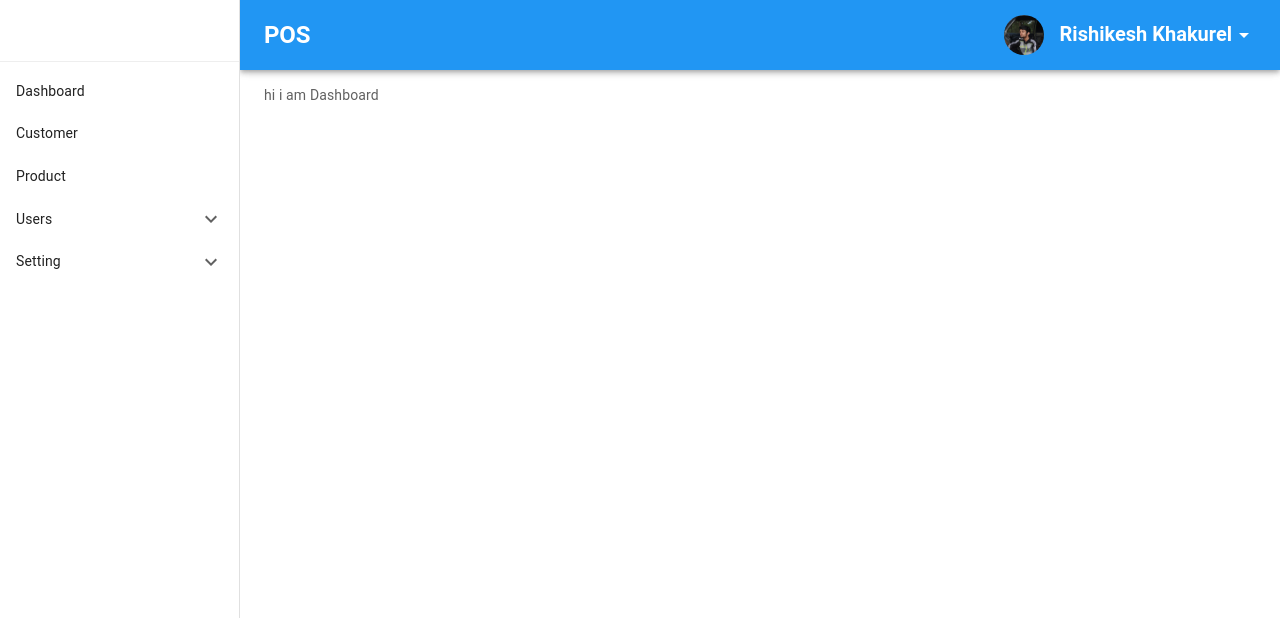
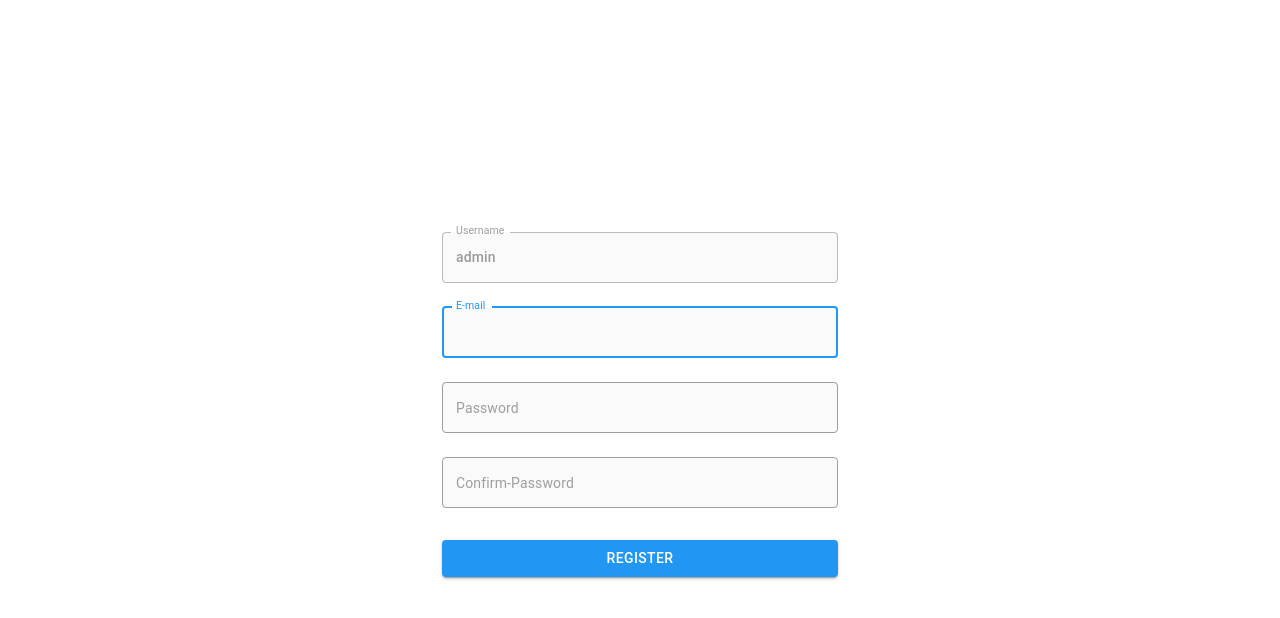
Before and after one commit to rishikeshkhakurel/pos, a React (Create React App) app: page /register in a window 1280 px wide. Shown: the top 618 px of the page. Built offline with nearby package versions, Linux system fonts and the light colour scheme.

Commit message:
login and register added also login logic implemented

```diff
--- a/src/common/config/theme/index.js
+++ b/src/common/config/theme/index.js
@@ -36,6 +36,7 @@ const theme = () => {
     breakpoints: {
       values: {
         xs: 0,
+        ls: 444,
         sm: 600,
         md: 960,
         lg: 1280,
--- a/src/common/config/theme/typography.js
+++ b/src/common/config/theme/typography.js
@@ -61,6 +61,11 @@ export function themeTypography(theme) {
       fontWeight: 400,
       lineHeight: '1.5em',
       color: theme.darkTextPrimary,
+    },
+    error: {
+      fontSize: '0.875rem',
+      fontWeight: 500,
+      color: theme.colors.errorMain,
     },
     customInput: {
       marginTop: 8,
--- /dev/null
+++ b/src/features/Auth/hooks/useLogin.js
@@ -0,0 +1,30 @@
+import { useState } from "react"
+import { useDispatch } from "react-redux";
+import userSlice from "../../../redux/slice/User.Slice"
+
+const useLogin=()=>{
+    const dispatch=useDispatch()
+    const [loginValue, setLoginValue]=useState();
+    const [error, seterror]=useState();
+
+    const handleOnChange = (e) => {
+        //update the value and stores in loginValue whenever the user types in input field
+        setLoginValue({ ...loginValue, [e.target.name]: e.target.value });
+      };
+
+    const onSubmit=(e)=>{
+        e.preventDefault();
+        if(loginValue.email==="admin" && loginValue.password==="password"){
+            console.log("successfull login")
+            dispatch(userSlice.actions.setData({ login: true }));
+            localStorage.setItem('login',true);
+        }else{
+            seterror({error:"Please Enter correct email or password"})
+        }
+
+    }
+
+    return {handleOnChange, onSubmit, error}
+}
+
+export default useLogin
--- /dev/null
+++ b/src/features/Auth/view/Login.js
@@ -0,0 +1,48 @@
+import React from "react";
+import { Box, TextField, Button, Container, Typography } from "@mui/material";
+import useLogin from "../hooks/useLogin";
+
+function Login() {
+  const { handleOnChange, onSubmit, error } = useLogin();
+  return (
+    <Container maxWidth="ls">
+      <form onSubmit={onSubmit}>
+        <Box
+          sx={{ mt: 1, display: "flex", flexDirection: "column" }}
+        >
+          <TextField
+            margin="normal"
+            name="email"
+            label="Username or E-mail"
+            variant="outlined"
+            fullWidth
+            autoFocus
+            onChange={handleOnChange}
+          />
+          <TextField
+            margin="normal"
+            name="password"
+            label="Password"
+            variant="outlined"
+            type="password"
+            fullWidth
+            onChange={handleOnChange}
+          />
+          <Typography>Email: admin, Password:"password"</Typography>
+          {error && <Typography variant="error" >{error.error}</Typography>}
+          <Button
+            margin="normal"
+            type="submit"
+            variant="contained"
+            sx={{ mt: 3, mb: 2, backgroundColor: "primary.main" }}
+            fullWidth
+          >
+            SIGN IN
+          </Button>
+        </Box>
+      </form>
+    </Container>
+  );
+}
+
+export default Login;
--- /dev/null
+++ b/src/features/Auth/view/Register.js
@@ -0,0 +1,54 @@
+import React from "react";
+import { Box, TextField, Button, Container } from "@mui/material";
+
+const Register = () => {
+  return (
+    <Container maxWidth="ls">
+      <Box
+        component="form"
+        sx={{ mt: 1, display: "flex", flexDirection: "column" }}
+      >
+        <TextField
+          margin="normal"
+          label="Username"
+          variant="outlined"
+          defaultValue="admin"
+          disabled
+          fullWidth
+        />
+        <TextField
+          margin="normal"
+          label="E-mail"
+          variant="outlined"
+          fullWidth
+          autoFocus
+        />
+        <TextField
+          margin="normal"
+          label="Password"
+          variant="outlined"
+          type="password"
+          fullWidth
+        />
+        <TextField
+          margin="normal"
+          label="Confirm-Password"
+          variant="outlined"
+          type="password"
+          fullWidth
+        />
+        <Button
+          margin="normal"
+          type="submit"
+          variant="contained"
+          sx={{ mt: 3, mb: 2, backgroundColor: "primary.main" }}
+          fullWidth
+        >
+          REGISTER
+        </Button>
+      </Box>
+    </Container>
+  );
+};
+
+export default Register;
--- a/src/features/Routes/index.js
+++ b/src/features/Routes/index.js
@@ -1,22 +1,33 @@
 import React from "react";
-import { BrowserRouter, Route, Routes } from "react-router-dom";
+import { BrowserRouter, Navigate, Route, Routes } from "react-router-dom";
 import Dashboard from "../Dashboard/view/index";
 import AuthElement from "../Element/AuthElement";
 import LoginElement from "../Element/LoginElement";
 import Product from "../Product/view";
+import Login from "../Auth/view/Login";
+import Register from "../Auth/view/Register";
+import { useSelector } from "react-redux";
 
 const AppRoutes = () => {
+  const login = useSelector((state) => state.userSlice);
+  console.log(login)
   return (
     <BrowserRouter>
       <Routes>
+        {login.data.login && (
           <Route path="/" element={<AuthElement />}>
             <Route path="/" element={<Dashboard />} />
             <Route path="product" element={<Product />} />
-            <Route path="*" element={<Dashboard />} />
+            <Route path="*" element={<Navigate to="/"/>} />
           </Route>
+        )}
+        {!login.data.login && (
           <Route path="/" element={<LoginElement />}>
+            <Route path="/" element={<Login />} />
+            <Route path="/register" element={<Register />} />
+            <Route path="*" element={<Navigate to="/"/>} />
           </Route>
-
+        )}
       </Routes>
     </BrowserRouter>
   );
--- a/src/redux/index.js
+++ b/src/redux/index.js
@@ -1,11 +1,13 @@
 import { configureStore } from "@reduxjs/toolkit";
 import editSlice from "./slice/edit.Slice";
 import productSlice from "./slice/Product.Slice";
+import userSlice from "./slice/User.Slice";
 
 const store = configureStore({
     reducer:{
         productSlice:productSlice.reducer,
         editSlice:editSlice.reducer,
+        userSlice:userSlice.reducer,
 
     }
 })
--- /dev/null
+++ b/src/redux/slice/User.Slice.js
@@ -0,0 +1,23 @@
+import { createSlice } from "@reduxjs/toolkit";
+
+const initState = {
+  status: "idel",
+  data: {login:localStorage.getItem("login")},
+  error: false,
+};
+
+const setData = (_, action) => ({
+  status: "data",
+  data: action.payload,
+  error: false,
+});
+
+const userSlice = createSlice({
+  name: "userSlice",
+  initialState: initState,
+  reducers: {
+    setData,
+  },
+});
+
+export default userSlice;
```
